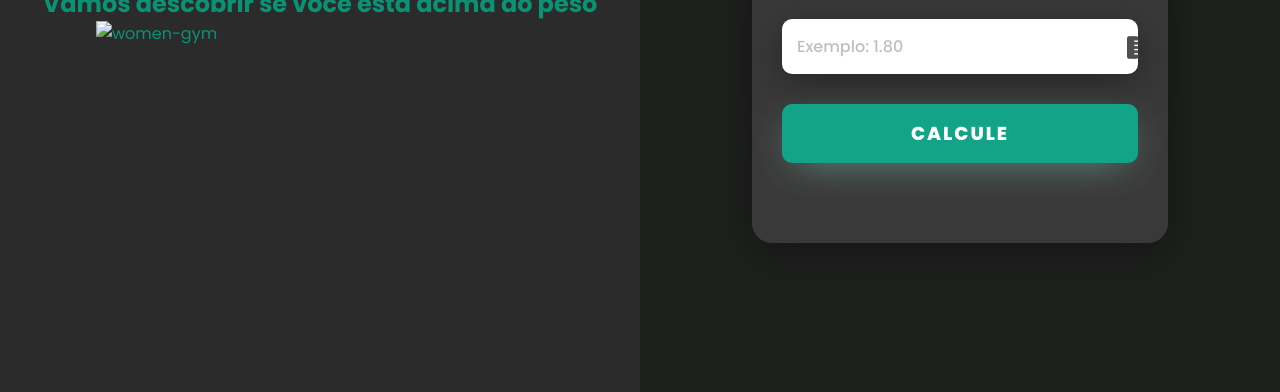
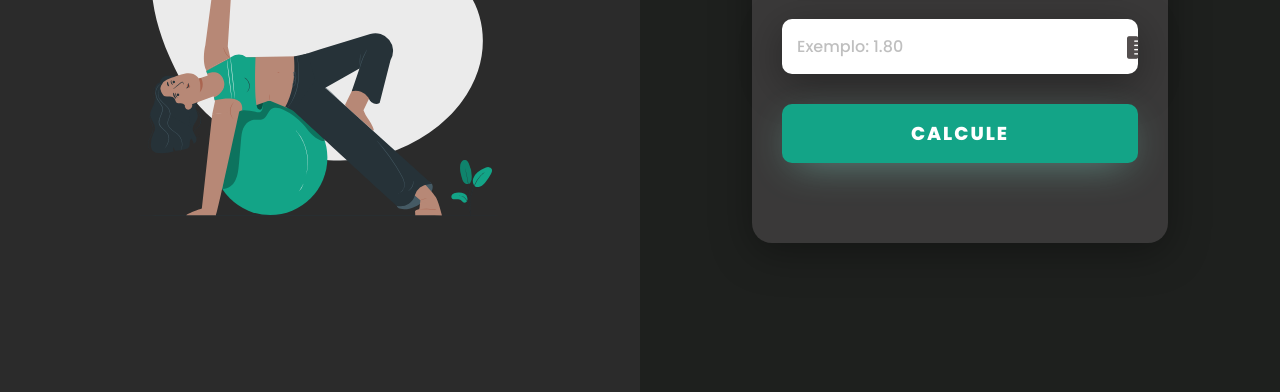
Before and after one commit to Rhuann01/IMC, a plain HTML site: page index.html in a window 1280 px wide. Shown: the part 408-800 px from the top of the page. Drawn offline with Linux system fonts and the light colour scheme; the site is published under a folder, as on GitHub Pages, so addresses that start at the root find nothing.

Commit message:
Concertando img

```diff
--- a/index.html
+++ b/index.html
@@ -13,7 +13,7 @@
         <h1 class="text1">Seja bem vindo!!</h1>
         <h2>Vamos descobrir se você esta acima do peso </h2>
         <div class="img">
-          <img src="/img/women-gym.svg" alt="women-gym">
+          <img src="img/women-gym.svg" alt="women-gym">
         </div>
       </div>
 
```
